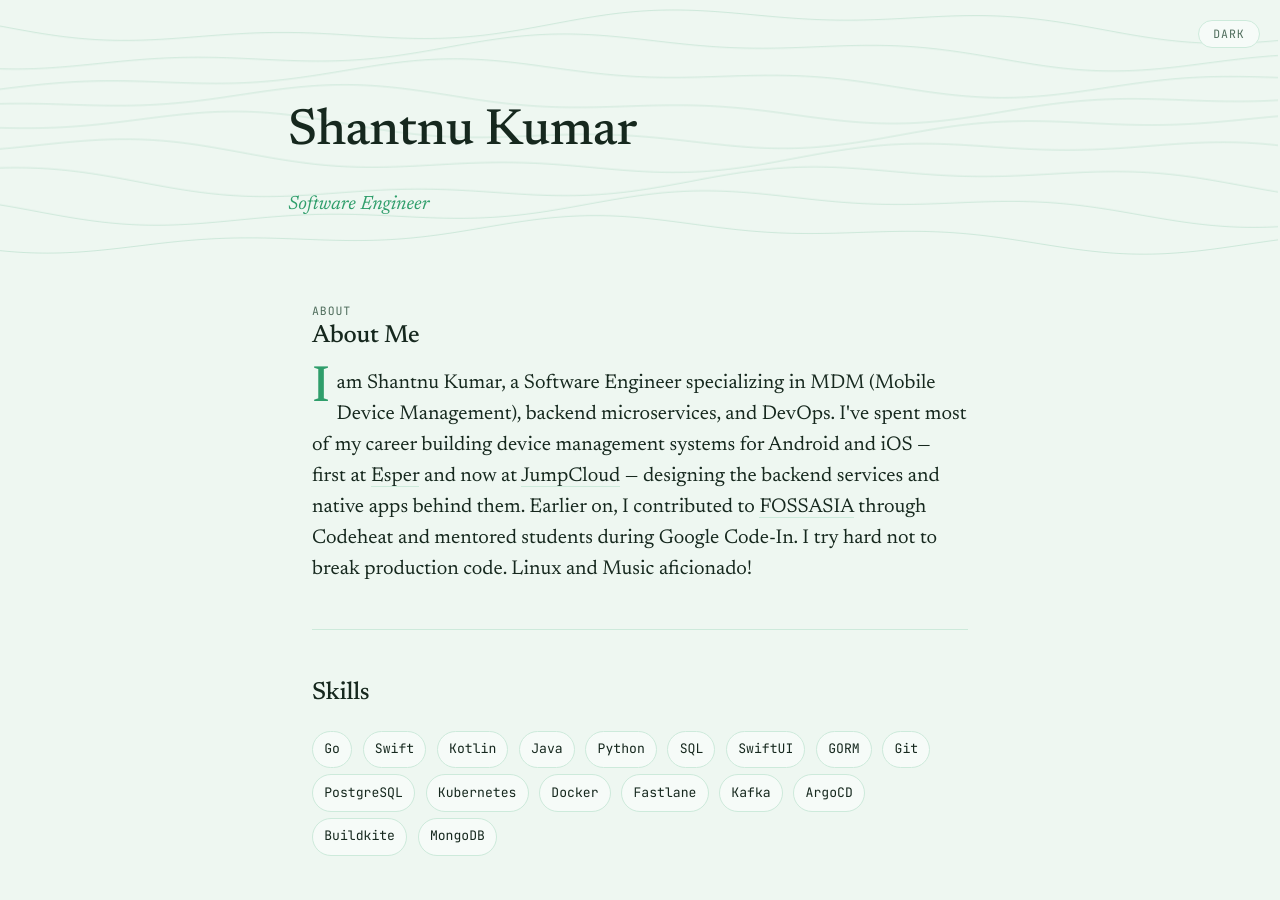
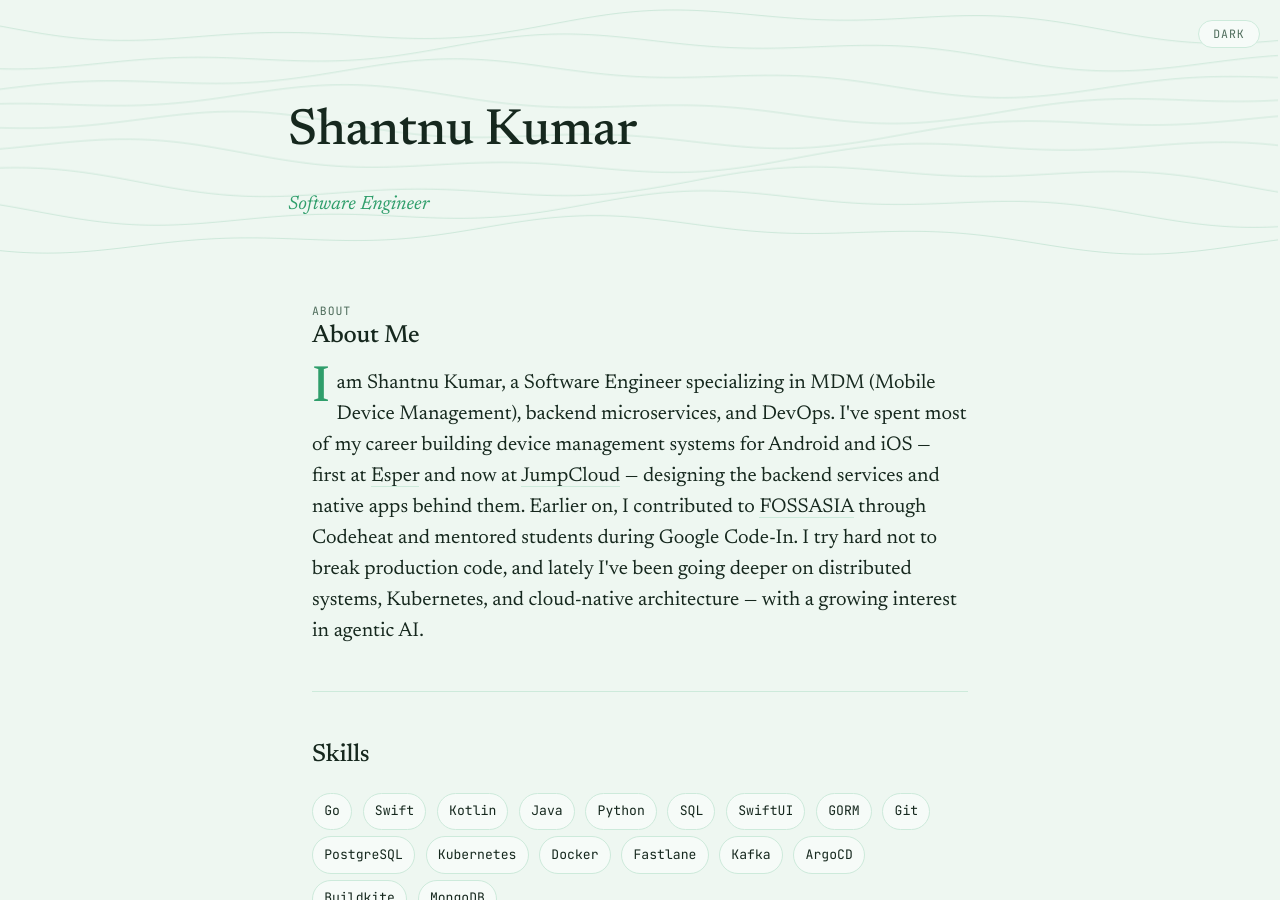
Before and after one commit to dipu989/dipu989.github.io, a Jekyll site: the page built from index.html, in a window 1280 px wide and 900 px high. Built offline with Jekyll 4.4.1, drawn with Linux system fonts in a browser that asks for light colours.

Commit message:
fix(content): swap hobbies line for current technical focus in bio
Replaced "Linux and Music aficionado!" with a line on what's actually
relevant to a visitor evaluating the work: distributed systems,
Kubernetes, cloud-native architecture, and agentic AI — matching what's
listed as current focus areas on the GitHub profile README.

```diff
--- a/_config.yml
+++ b/_config.yml
@@ -34,7 +34,7 @@ show_aboutme_card: true
 # about_me_title: The will be displayed as the title in the About Me section
 about_me_title: About Me
 # about_me_description: This will be displayed under the title.
-about_me_description: I am Shantnu Kumar, a Software Engineer specializing in MDM (Mobile Device Management), backend microservices, and DevOps. I've spent most of my career building device management systems for Android and iOS — first at <a href="https://esper.io" target="_blank">Esper</a> and now at <a href="https://jumpcloud.com" target="_blank">JumpCloud</a> — designing the backend services and native apps behind them. Earlier on, I contributed to <a href="https://fossasia.org" target="_blank">FOSSASIA</a> through Codeheat and mentored students during Google Code-In. I try hard not to break production code. Linux and Music aficionado!
+about_me_description: I am Shantnu Kumar, a Software Engineer specializing in MDM (Mobile Device Management), backend microservices, and DevOps. I've spent most of my career building device management systems for Android and iOS — first at <a href="https://esper.io" target="_blank">Esper</a> and now at <a href="https://jumpcloud.com" target="_blank">JumpCloud</a> — designing the backend services and native apps behind them. Earlier on, I contributed to <a href="https://fossasia.org" target="_blank">FOSSASIA</a> through Codeheat and mentored students during Google Code-In. I try hard not to break production code, and lately I've been going deeper on distributed systems, Kubernetes, and cloud-native architecture — with a growing interest in agentic AI.
 
 # SKILLS SECTION
 # show_skills_card:
```
